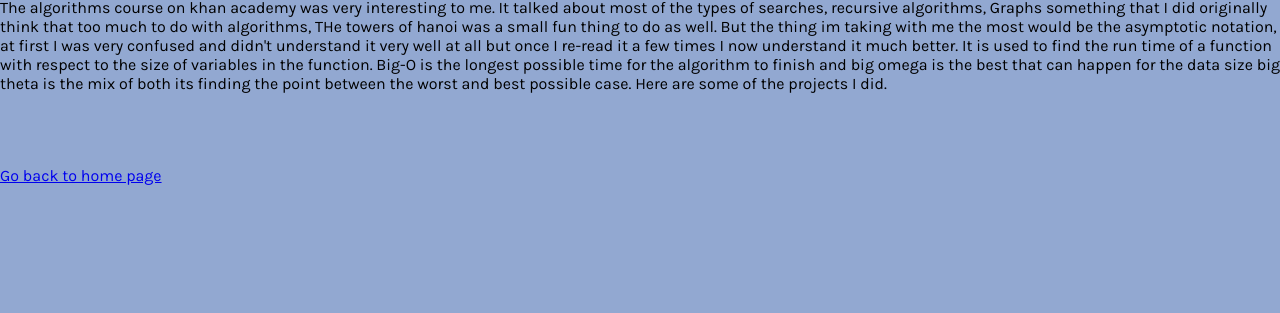
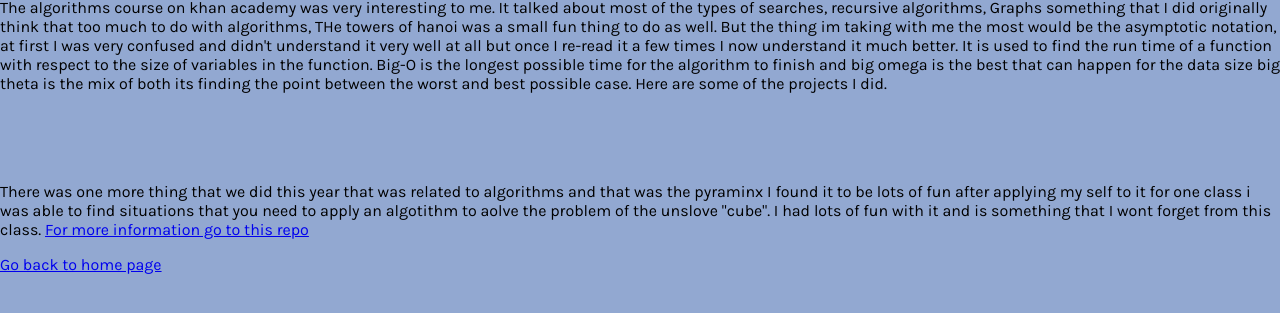
Before and after one commit to IanMcAllister/ics4u-portfolio, a plain HTML site: page algorithms.html in a window 1280 px wide. Shown: the part 55-368 px from the top of the page. Drawn offline with Linux system fonts and the light colour scheme; a script that the page names is missing.

Commit message:
last touchup

```diff
--- a/algorithms.html
+++ b/algorithms.html
@@ -14,6 +14,9 @@
 
     <script src="https://www.khanacademy.org/computer-science/spin-off-of-project-selection-sort-visualizer/6078896851746816/embed.js?editor=yes&buttons=yes&author=yes&embed=yes"></script>
     <br><br><br>
+    <p>There was one more thing that we did this year that was related to algorithms and that was the pyraminx I found it to be lots of fun after applying my self to it for one class i was able to find situations that you need to apply an algotithm to aolve the problem
+    of the unslove "cube". I had lots of fun with it and is something that I wont forget from this class. <a href="https://github.com/IanMcAllister/Cubing/blob/master/README.md">For more information go to this repo  </p>
+
 
     <a href="index.html">Go back to home page
 
```
